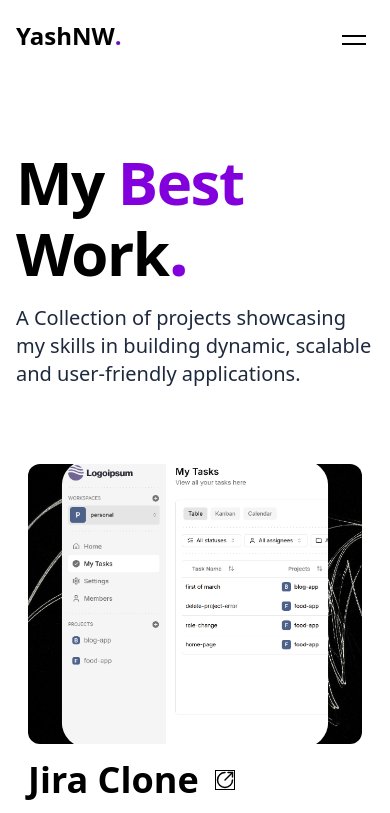
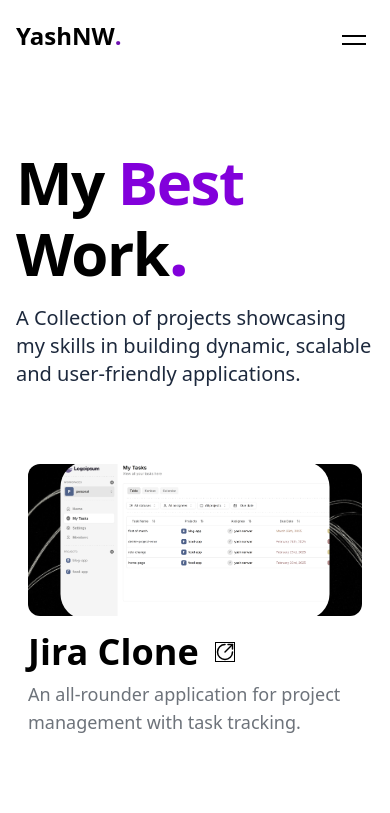
Before and after one commit to YashNarwar1/my_portfolio, a React (Vite) app: page /projects in a window 390 px wide. Shown: the top 813 px of the page. Built offline with nearby package versions, Linux system fonts and the light colour scheme.

Commit message:
project card height change

```diff
--- a/src/pages/Projects.jsx
+++ b/src/pages/Projects.jsx
@@ -19,7 +19,7 @@
           <CardProjects
             key={project.id}
             className="lg:px-55 h-[50rem] pointer-cursor"
-            height={"h-[25rem] md:h-[40rem] "}
+            height={"h-[17rem] md:h-[40rem] "}
             classNameHeader={"text-4xl md:text-6xl"}
             imageUrl={project.imageUrl}
             title={project.title}
```
